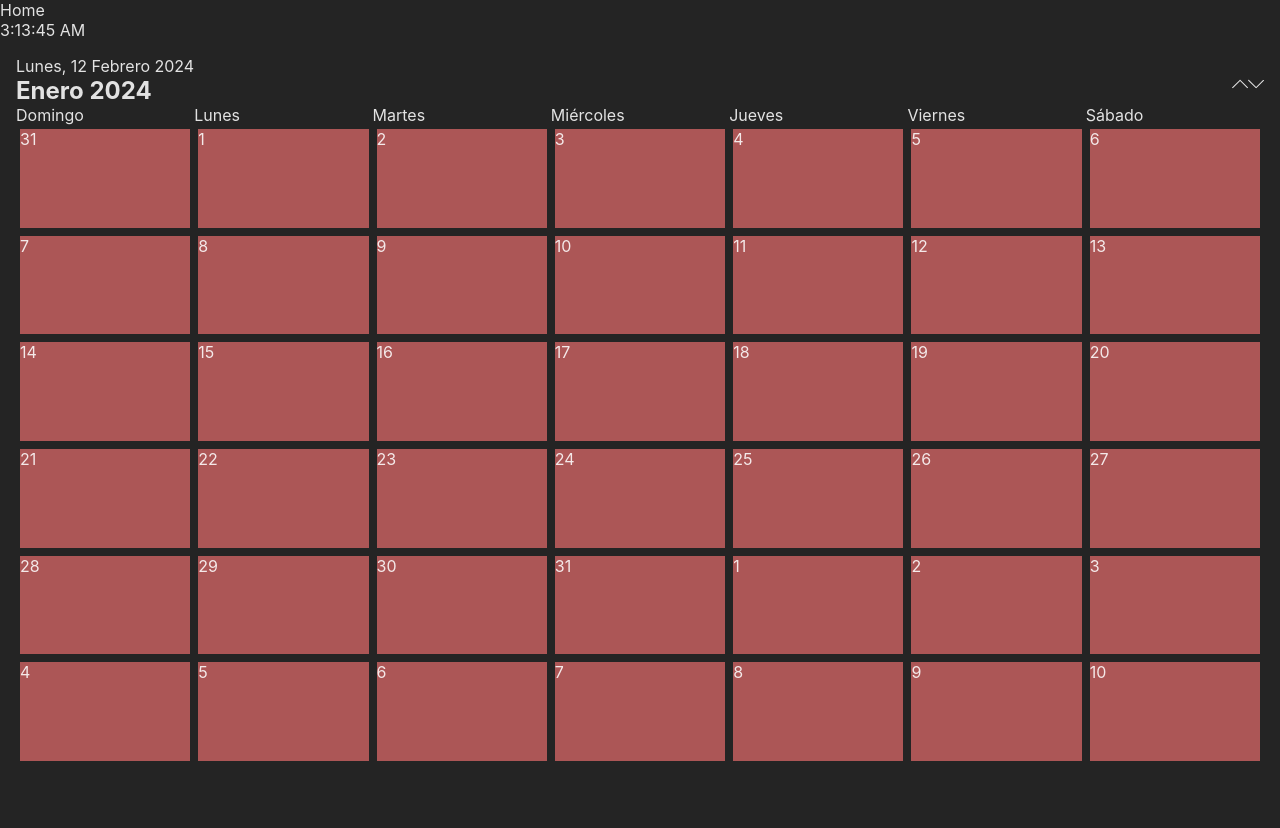
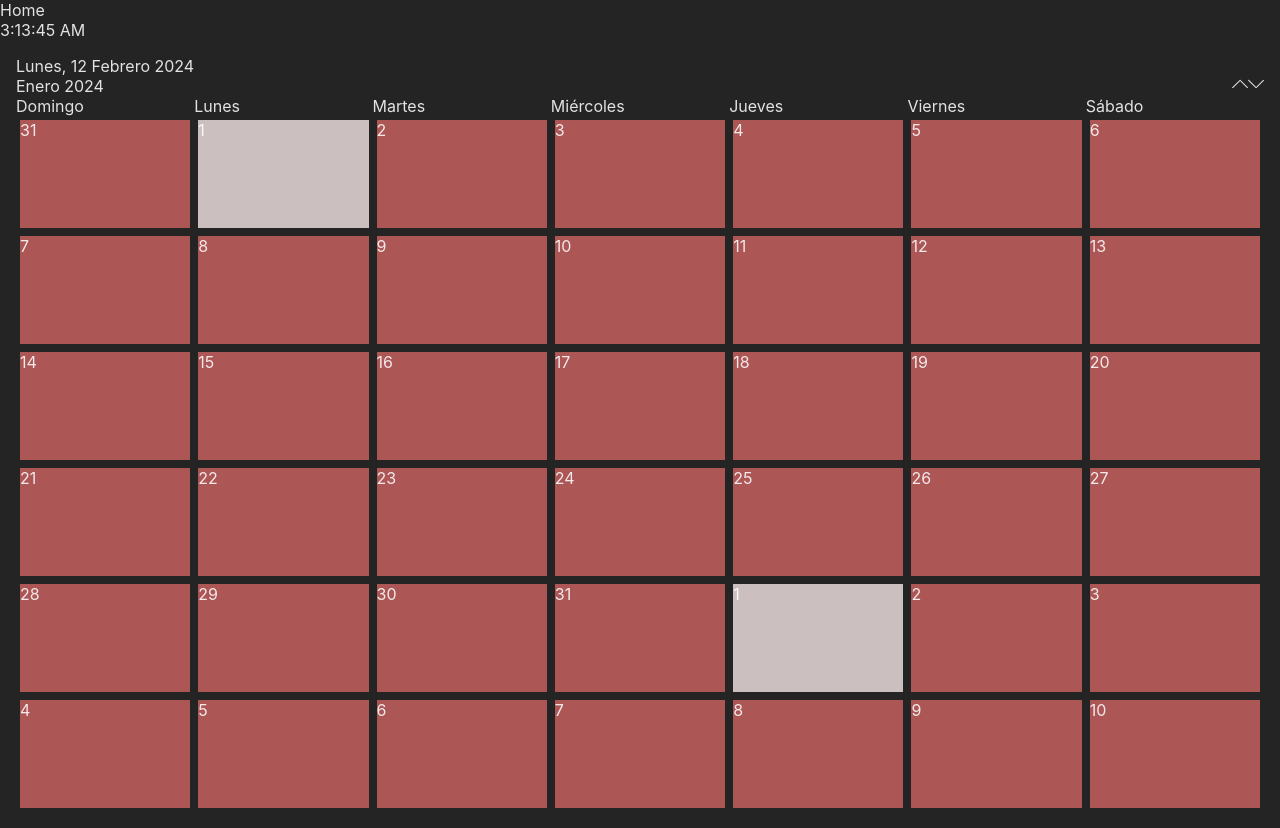
Before and after one commit to stvnmc/Calendar-Tasks, a React (Vite) app: page /month/1 in a window 1280 px wide. Before the commit the page ends 800 px from the top, so only its background shows below. Built offline with nearby package versions, Linux system fonts and the light colour scheme.

Commit message:
scroll month

```diff
--- a/src/index.css
+++ b/src/index.css
@@ -9,6 +9,10 @@
 * {
   padding: 0;
   margin: 0;
+}
+
+body {
+  overflow: hidden;
 }
 
 a {
@@ -38,13 +42,16 @@ a {
 .days {
   display: grid;
   grid-template-columns: repeat(7, 1fr);
-  grid-template-rows: repeat(6, 1fr);
-  height: 80vh;
+  overflow-y: auto;
 
 }
 
 .containers {
+  height: 108px;
   background: #ac5656;
   margin: 4px;
+}
 
+.containers.num1{
+  background: #ccbfbf;
 }
--- a/src/page/Month.jsx
+++ b/src/page/Month.jsx
@@ -1,10 +1,14 @@
-import React, { useState } from "react";
+import React, { useEffect, useState } from "react";
 import { useParams, useNavigate } from "react-router-dom";
 import { SlArrowUp, SlArrowDown } from "react-icons/sl";
 import { dayNames, monthNames } from "../components/infor/MonthsDays";
 
 const DayContainer = ({ dayNumber, dayOfWeek }) => (
-  <div className="containers" style={{ gridColumn: `${dayOfWeek + 1}` }}>
+  <div
+    id={dayNumber}
+    className={`containers num${dayNumber}`}
+    style={{ gridColumn: `${dayOfWeek + 1}` }}
+  >
     {dayNumber}
   </div>
 );
@@ -13,7 +17,6 @@ const Month = () => {
   const { id } = useParams();
   const navigate = useNavigate();
   const [year, setYear] = useState(2024);
-  const [time, setTime] = useState(new Date());
 
   const getInfoMonth = (type) => {
     const idAdjustment = (e) => {
@@ -83,16 +86,26 @@ const Month = () => {
     navigate(nuevaFecha);
   };
 
+  const handleScroll = (event) => {
+    const deltaY = event.deltaY;
+
+    if (deltaY > 0) {
+      handleMonthChange(1);
+    } else {
+      handleMonthChange(-1);
+    }
+  };
+
   return (
     <div className="container">
       <div>
-        {dayNames[time.getDay()]}, {time.getDate()} {" "}
-        {monthNames[time.getMonth()]} {time.getFullYear()}
+        {dayNames[new Date().getDay()]}, {new Date().getDate()}{" "}
+        {monthNames[new Date().getMonth()]} {new Date().getFullYear()}
       </div>
       <div className="month-chanceMonth">
-        <h2>
+        <a>
           {monthNames[id - 1]} {year}
-        </h2>
+        </a>
         <div>
           <a onClick={() => handleMonthChange(-1)}>
             <SlArrowUp />
@@ -107,7 +120,7 @@ const Month = () => {
           <div key={index}>{dayName}</div>
         ))}
       </div>
-      <div className="days">
+      <div className="days" id="scrollable" onWheel={handleScroll}>
         {getInfoMonth("former").map(({ dayNumber, dayOfWeek }, index) => (
           <DayContainer
             key={index}
```
